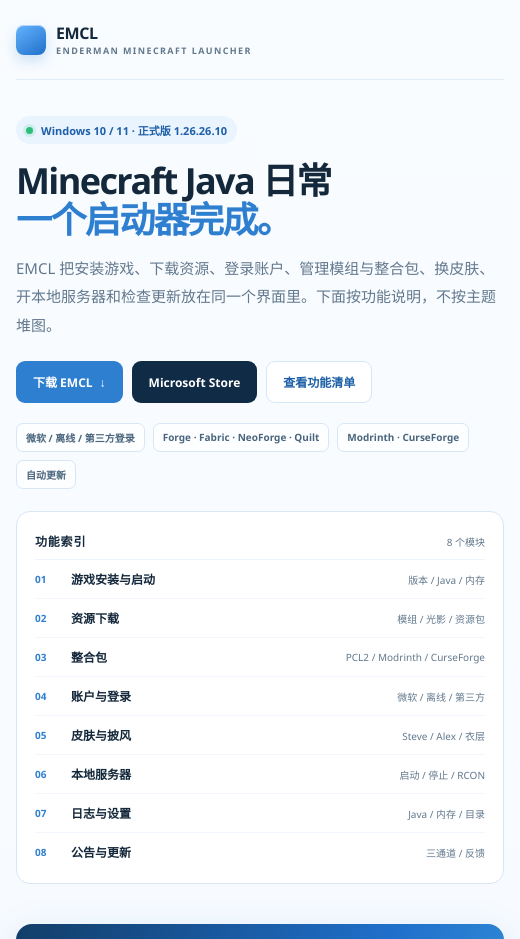
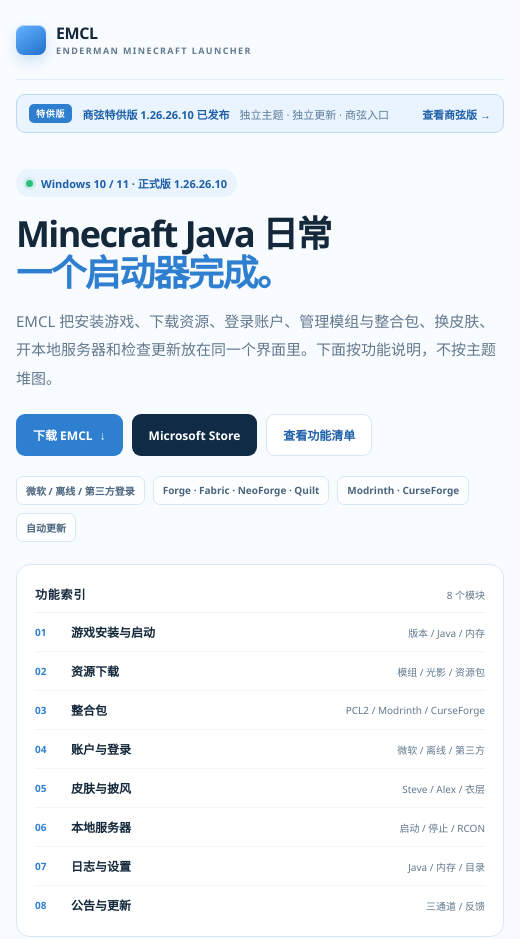
Before and after one commit to MC-Enderman7810/EndermanMineCraftLauncher, an Electron app: page docs/index.html in a window 520 px wide. Shown: the top 939 px of the page. Drawn offline with Linux system fonts and the light colour scheme.

Commit message:
Add prominent Sianh announcement strip

```diff
--- a/docs/index.html
+++ b/docs/index.html
@@ -110,6 +110,16 @@
     .feature-row li.guide-item::before { display: none; }
     .feature-row li.guide-item a { font-size: 11px; font-weight: 800; }
 
+    .sianh-strip {
+      display: flex; align-items: center; gap: 10px; flex-wrap: wrap;
+      margin-top: 14px; padding: 9px 12px; border: 1px solid #BBD9F2; border-radius: 9px;
+      background: #EAF4FF; color: #1D5FA8; font-size: 11px; font-weight: 700;
+    }
+    .sianh-strip:hover { text-decoration: none; background: #E1F0FF; }
+    .sianh-strip .strip-label { padding: 3px 7px; border-radius: 5px; background: #2F7FD1; color: #fff; font-size: 9px; font-weight: 900; letter-spacing: .8px; }
+    .sianh-strip .strip-action { margin-left: auto; font-weight: 900; }
+    .sianh-strip .strip-note { color: #5A7A98; font-weight: 500; }
+
     .special {
       position: relative; overflow: hidden;
       display: flex; align-items: center; justify-content: space-between; gap: 24px;
@@ -210,6 +220,13 @@
       <a href="https://github.com/MC-Enderman7810/EndermanMineCraftLauncher" target="_blank" rel="noopener">GitHub</a>
     </nav>
   </header>
+
+  <a class="sianh-strip" href="./sianhgheln/">
+    <span class="strip-label">特供版</span>
+    <b>商弦特供版 1.26.26.10 已发布</b>
+    <span class="strip-note">独立主题 · 独立更新 · 商弦入口</span>
+    <span class="strip-action">查看商弦版 →</span>
+  </a>
 
   <main>
     <section class="hero">
```
